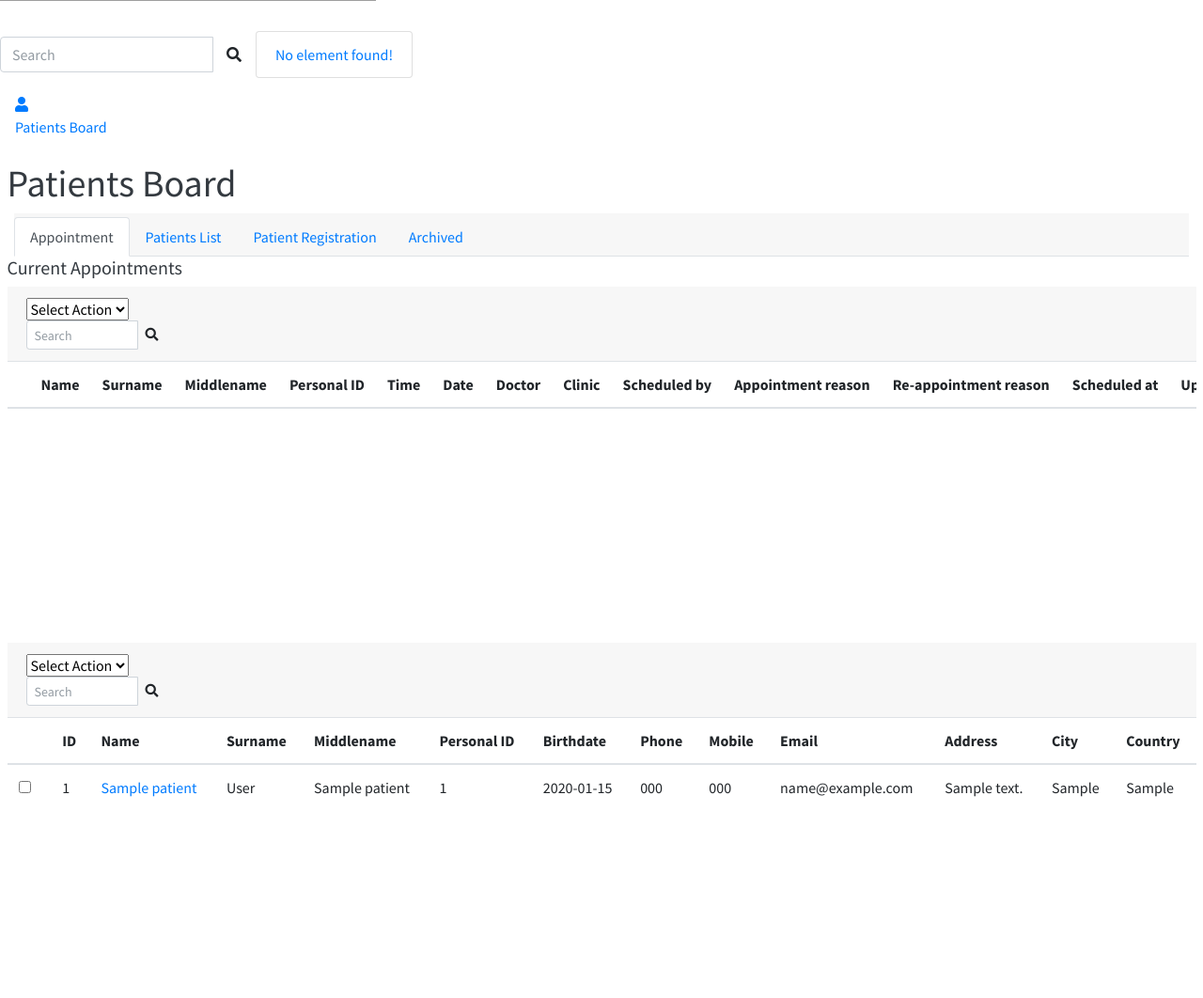
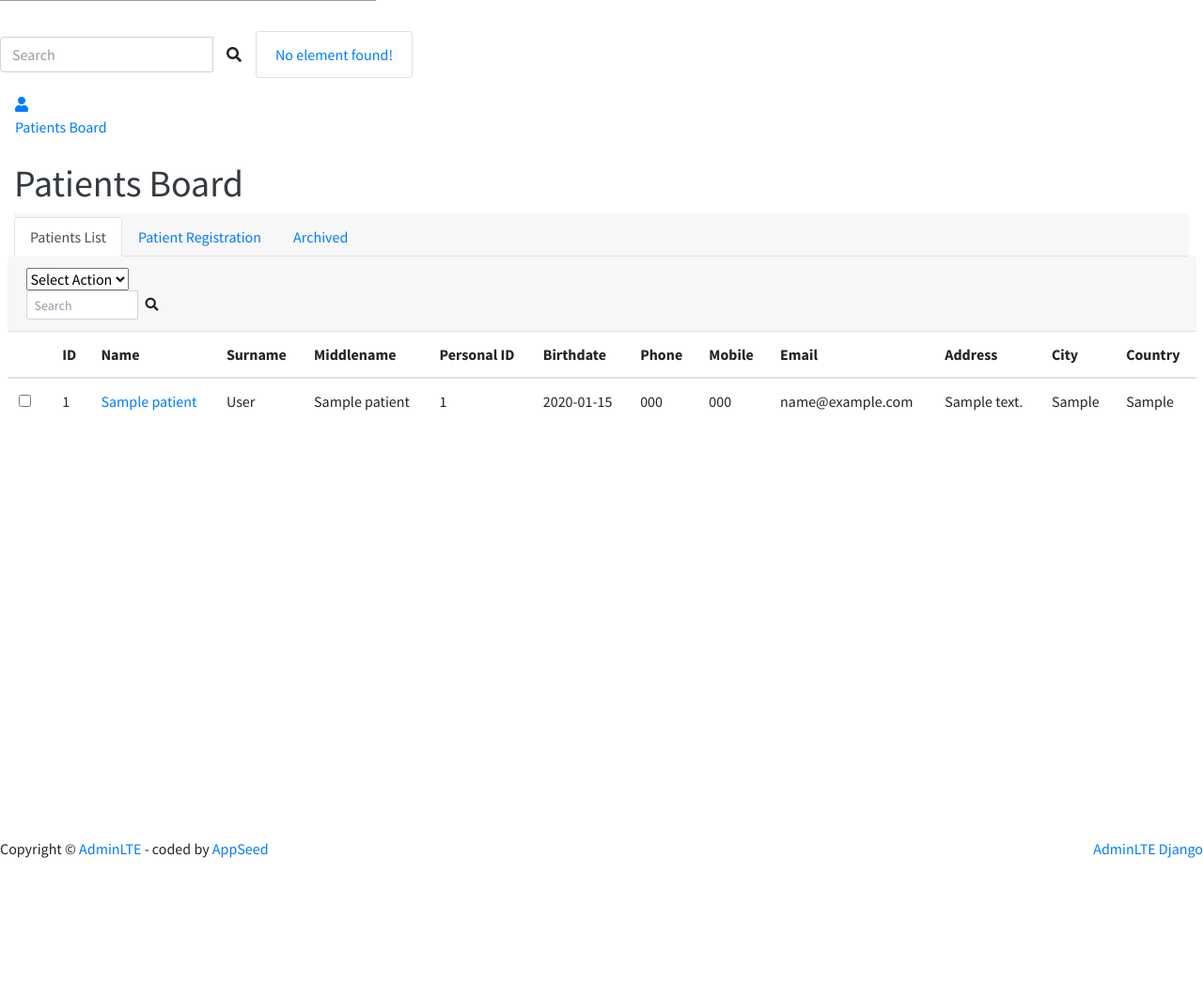
Before and after one commit to NikolaJo123/CS50-HMS, a Django app: page /patients/ in a window 1280 px wide. Shown: the part 671-1733 px from the top of the page at 94% size. After the commit the page ends 1584 px from the top, so only its background shows below. Run offline with Django 4.2, Linux system fonts and the light colour scheme; tables that the repository leaves empty hold one stand-in row (values such as "Sample post"); lists and menus that the app fills with data are empty; style sheets or scripts are compiled from the project's sources; some libraries are stand-ins or nearby versions; grey boxes are pictures that could not be loaded.

Commit message:
Deleted the appointment view.

```diff
--- a/home/templates/patient.html
+++ b/home/templates/patient.html
@@ -18,7 +18,9 @@
             <div class="container-fluid">
                 <div class="row mb-2">
                     <div class="col-sm-6">
-                        <h1 class="m-0 text-dark">Patients Board</h1>
+                        <div class="col-sm-6">
+                            <h1 class="m-0 text-dark">Patients Board</h1>
+                        </div>
                     </div><!-- /.col -->
 
                 </div><!-- /.row -->
@@ -34,10 +36,7 @@
                         <div class="card-header p-0 pt-1 border-bottom-0">
                             <ul class="nav nav-tabs" id="custom-tabs-three-tab" role="tablist">
                                 <li class="nav-item">
-                                    <a name="app" class="nav-link active" id="patientappointment" data-toggle="pill" href="" role="tab" aria-selected="true">Appointment</a>
-                                </li>
-                                <li class="nav-item">
-                                    <a class="nav-link" id="patientslist" data-toggle="pill" href="" role="tab" aria-selected="false">Patients List</a>
+                                    <a class="nav-link active" id="patientslist" data-toggle="pill" href="" role="tab" aria-selected="false">Patients List</a>
                                 </li>
                                 <li class="nav-item">
                                     <a class="nav-link" id="registration" data-toggle="pill" href="" role="tab" aria-selected="false">Patient Registration</a>
@@ -48,70 +47,6 @@
                             </ul>
                         </div>
                         <!-- /.card -->
-                    </div>
-                </div>
-
-                <div id="appointmentview">
-                    <div class="row">
-                        <div class="container-fluid">
-                            <div class="row mb-2">
-                                <div class="col-sm-6">
-                                    <h5 class="m-0 text-dark">Current Appointments</h5>
-                                </div><!-- /.col -->
-                            </div><!-- /.row -->
-                        </div>
-                        <div class="col-12">
-                            <div class="card">
-                                <div class="card-header">
-                                    <select class="">
-                                        <option selected>Select Action</option>
-                                        <option value="1">Edit</option>
-                                        <option value="2">Archive</option>
-                                        <option value="3">Delete</option>
-                                    </select>
-
-                                    <div class="card-tools">
-                                        <div class="input-group input-group-sm" style="width: 150px;">
-                                            <input type="text" name="table_search" class="form-control float-right" placeholder="Search" id="">
-
-                                            <div class="input-group-append">
-                                                <button type="submit" class="btn btn-default">
-                                                    <i class="fas fa-search"></i>
-                                                </button>
-                                            </div>
-                                        </div>
-                                    </div>
-                                </div>
-                                <!-- /.card-header -->
-                                <div class="card-body table-responsive p-0" style="height: 300px;">
-                                    <table class="table table-head-fixed text-nowrap" id="apptable">
-                                        <thead>
-                                            <tr>
-                                                <th></th>
-                                                <th>Name</th>
-                                                <th>Surname</th>
-                                                <th>Middlename</th>
-                                                <th>Personal ID</th>
-                                                <th>Time</th>
-                                                <th>Date</th>
-                                                <th>Doctor</th>
-                                                <th>Clinic</th>
-                                                <th>Scheduled by</th>
-                                                <th>Appointment reason</th>
-                                                <th>Re-appointment reason</th>
-                                                <th>Scheduled at</th>
-                                                <th>Updated status at</th>
-                                            </tr>
-                                        </thead>
-                                        <tbody id="approw">
-
-                                        </tbody>
-                                    </table>
-                                </div>
-                                <!-- /.card-body -->
-                            </div>
-                            <!-- /.card -->
-                        </div>
                     </div>
                 </div>
 
@@ -257,6 +192,15 @@
                     <div class="row">
 
                         <div class="col-12">
+
+                            <div class="container-fluid">
+                                <div class="row mb-2">
+                                    <div class="col-sm-6">
+                                        <h3 class="card-title">Archived Patients</h3>
+                                    </div><!-- /.col -->
+
+                                </div><!-- /.row -->
+                            </div><!-- /.container-fluid -->
                             <div class="card">
                                 <div class="card-header">
                                     <select class="">
@@ -265,12 +209,9 @@
                                         <option value="2">Archive</option>
                                         <option value="3">Delete</option>
                                     </select>
-
-                                    <h3 class="card-title">Archived Patients</h3>
-
                                     <div class="card-tools">
                                         <div class="input-group input-group-sm" style="width: 150px;">
-                                            <input type="text" name="table_search" class="form-control float-right" placeholder="Search" id="search-input">
+                                            <input type="text" name="table_search" class="form-control float-right" placeholder="Search" id="archived_search">
 
                                             <div class="input-group-append">
                                                 <button type="submit" class="btn btn-default">
```
